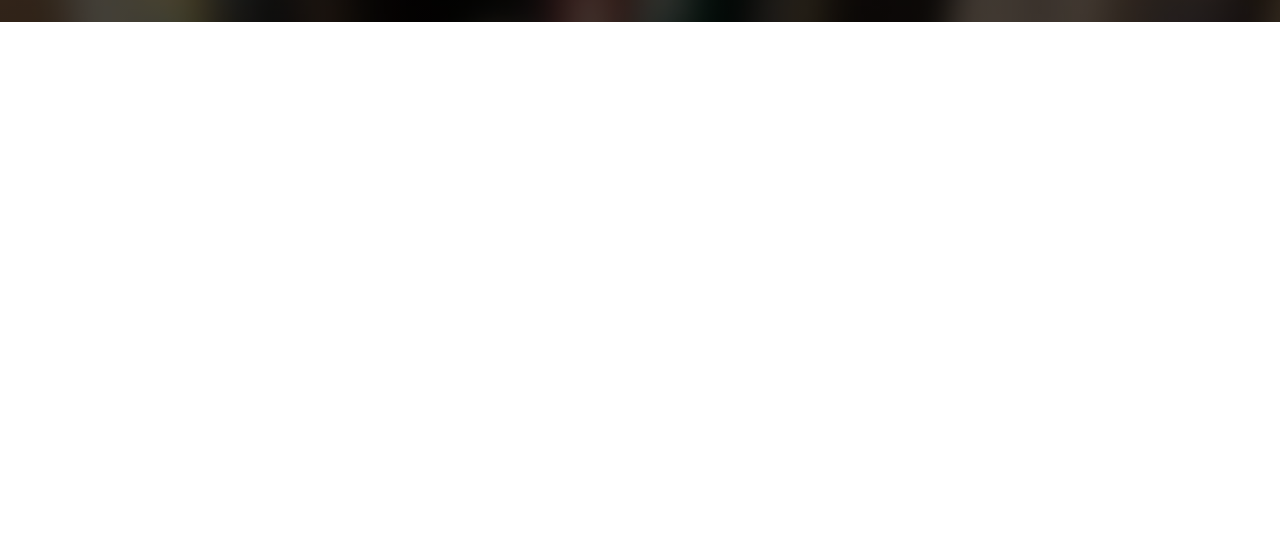
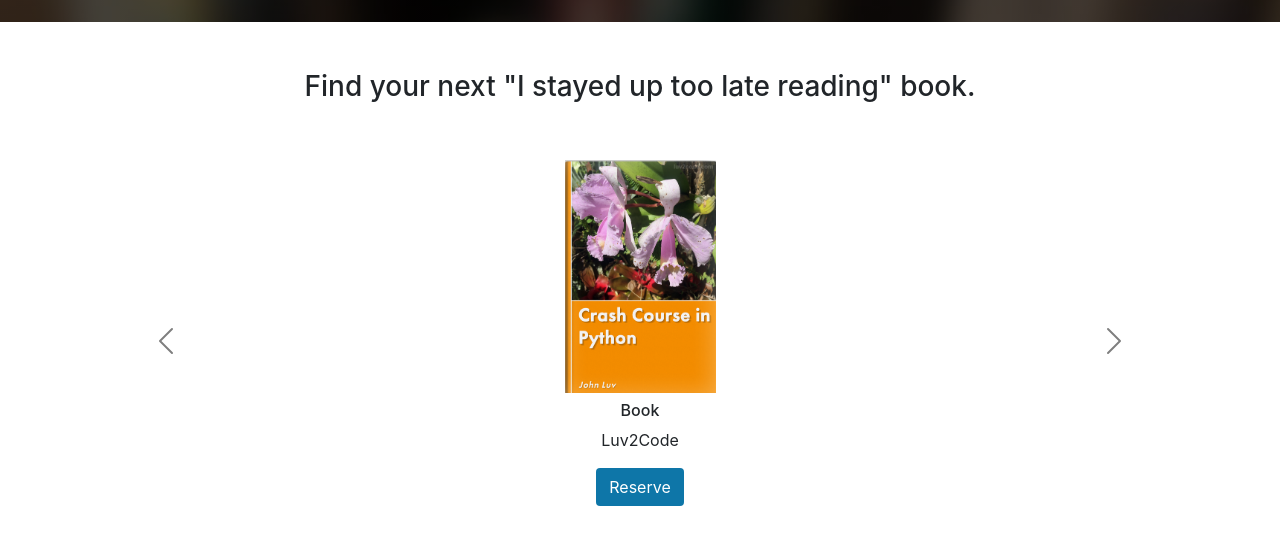
Before and after one commit to ravi956/library-project, a React (Create React App) app in the folder library-project-frontend/react-library/: page / in a window 1280 px wide. Shown: the part 378-914 px from the top of the page. Before the commit the page ends 800 px from the top, so only its background shows below. Built offline with nearby package versions, Linux system fonts and the light colour scheme; the HTML template or start-up script is replaced by a standard one.

Commit message:
Added carousel

```diff
--- a/library-project-frontend/react-library/src/App.tsx
+++ b/library-project-frontend/react-library/src/App.tsx
@@ -1,5 +1,6 @@
 import React from 'react';
 import './App.css';
+import { Carousel } from './layouts/HomePage/Carousel';
 import { ExploreTopBooks } from './layouts/HomePage/ExploreTopBooks';
 import { Navbar } from './layouts/NavbarAndFooter/Navbar';
 
@@ -8,6 +9,7 @@
     <div>
       <Navbar />
       <ExploreTopBooks />
+      <Carousel />
     </div>
   );
 }
--- /dev/null
+++ b/library-project-frontend/react-library/src/layouts/HomePage/Carousel.tsx
@@ -0,0 +1,125 @@
+export const Carousel = () => {
+  return (
+    <div className="container mt-5" style={{ height: 550 }}>
+      <div className="homepage-carousel-title">
+        <h3>Find your next "I stayed up too late reading" book.</h3>
+      </div>
+      <div
+        id="carouselExampleControls"
+        className="carousel carousel-dark slide mt-5 d-none d-lg-block"
+        data-bs-interval="false"
+      >
+        {/* Desktop */}
+        <div className="carousel-inner">
+          <div className="carousel-item active">
+            <div className="row d-flex justify-content-center align-items-center">
+              <div className="col-xs-6 col-sm-6 col-md-4 col-lg-3 mb-3">
+                <div className="text-center">
+                  <img
+                    src={require('./../../Images/BooksImages/book-luv2code-1000.png')}
+                    width="151"
+                    height="233"
+                    alt="book"
+                  />
+                  <h6 className="mt-2">Book</h6>
+                  <p>Luv2Code</p>
+                  <a className="btn main-color text-white" href="#">
+                    Reserve
+                  </a>
+                </div>
+              </div>
+            </div>
+          </div>
+          <div className="carousel-item">
+            <div className="row d-flex justify-content-center align-items-center">
+              <div className="col-xs-6 col-sm-6 col-md-4 col-lg-3 mb-3">
+                <div className="text-center">
+                  <img
+                    src={require('./../../Images/BooksImages/book-luv2code-1000.png')}
+                    width="151"
+                    height="233"
+                    alt="book"
+                  />
+                  <h6 className="mt-2">Book</h6>
+                  <p>Luv2Code</p>
+                  <a className="btn main-color text-white" href="#">
+                    Reserve
+                  </a>
+                </div>
+              </div>
+            </div>
+          </div>
+          <div className="carousel-item">
+            <div className="row d-flex justify-content-center align-items-center">
+              <div className="col-xs-6 col-sm-6 col-md-4 col-lg-3 mb-3">
+                <div className="text-center">
+                  <img
+                    src={require('./../../Images/BooksImages/book-luv2code-1000.png')}
+                    width="151"
+                    height="233"
+                    alt="book"
+                  />
+                  <h6 className="mt-2">Book</h6>
+                  <p>Luv2Code</p>
+                  <a className="btn main-color text-white" href="#">
+                    Reserve
+                  </a>
+                </div>
+              </div>
+            </div>
+          </div>
+        </div>
+        <button
+          className="carousel-control-prev"
+          type="button"
+          data-bs-target="#carouselExampleControls"
+          data-bs-slide="prev"
+        >
+          <span
+            className="carousel-control-prev-icon"
+            aria-hidden="true"
+          ></span>
+          <span className="visually-hidden">Previous</span>
+        </button>
+        <button
+          className="carousel-control-next"
+          type="button"
+          data-bs-target="#carouselExampleControls"
+          data-bs-slide="next"
+        >
+          <span
+            className="carousel-control-next-icon"
+            aria-hidden="true"
+          ></span>
+          <span className="visually-hidden">Next</span>
+        </button>
+      </div>
+
+      {/* Mobile */}
+      <div className="d-lg-none mt-3">
+        <div className="row d-flex justify-content-center align-items-center">
+          <div className="text-center">
+            <img
+              src={require('./../../Images/BooksImages/book-luv2code-1000.png')}
+              width="151"
+              height="233"
+              alt="book"
+            />
+            <h6 className="mt-2">
+              <b>Book</b>
+            </h6>
+            <p>Luv2Code</p>
+            <a className="btn main-color text-white" href="#">
+              Reserve
+            </a>
+          </div>
+        </div>
+      </div>
+      <div className="homepage-carousel-title mt-3">
+        <a className="btn btn-outline-secondary btn-lg" href="#">
+          View More
+        </a>
+      </div>
+    </div>
+  );
+};
```
